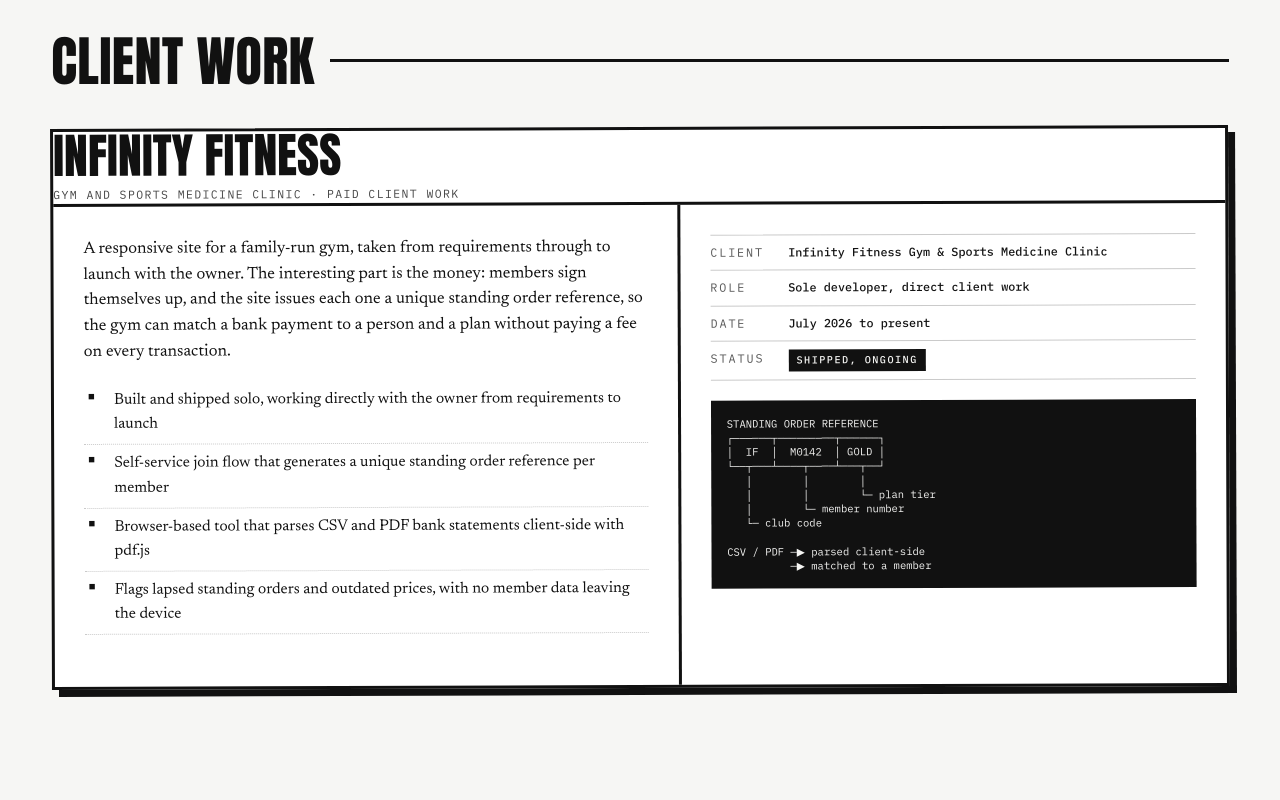
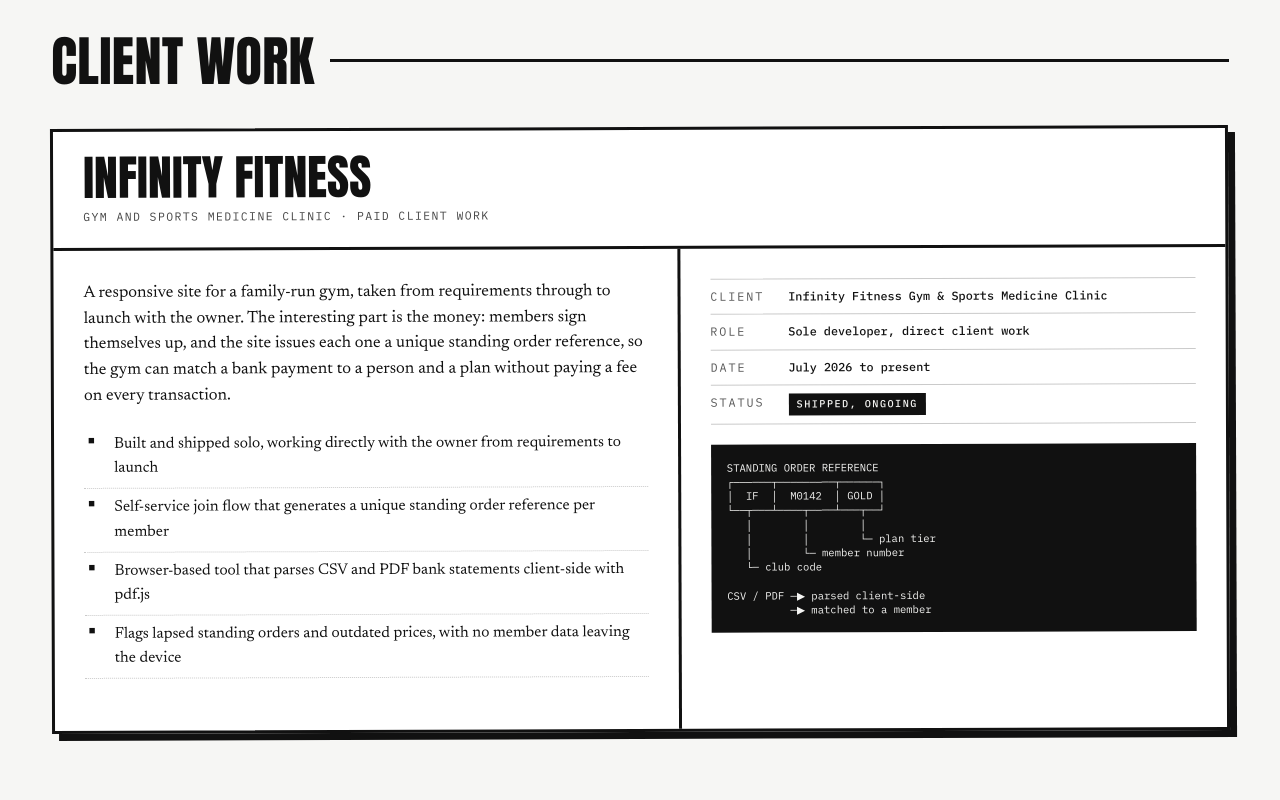
Before and after one commit to lewisr23/Portfolio, a React (Vite) app: page / in a window 1280 px wide. Shown: the part 1600-2400 px from the top of the page. Built offline with nearby package versions, Linux system fonts and the light colour scheme.

Commit message:
Fix project header padding and contact heading rule

```diff
--- a/src/styles.css
+++ b/src/styles.css
@@ -312,7 +312,7 @@ img{ max-width:100%; }
   display:flex; align-items:stretch; gap:0;
   border-bottom:var(--edge) solid var(--ink);
 }
-.exhibit--a .exhibit--b .exhibit--c .exhibit__head > div{ padding:14px clamp(14px,2.4vw,26px); display:flex; flex-direction:column; justify-content:center; }
+.exhibit__head > div{ padding:clamp(14px,2vw,22px) clamp(18px,2.6vw,30px); display:flex; flex-direction:column; justify-content:center; }
 .exhibit__title{
   font-family:var(--display); text-transform:uppercase;
   font-size:clamp(1.6rem,4vw,3rem); line-height:1;
@@ -419,7 +419,7 @@ img{ max-width:100%; }
 
 /* ── contact ──────────────────────────────────────────── */
 .contact{ background:var(--ink); color:var(--paper); position:relative; }
-.rubric--inv .rubric--inv .rubric__rule{ border-top-color:var(--paper); }
+.rubric--inv .rubric__rule{ border-top-color:var(--paper); }
 .contact__intro{ max-width:56ch; font-size:1.1rem; }
 .contact__mail{
   display:block;
```
